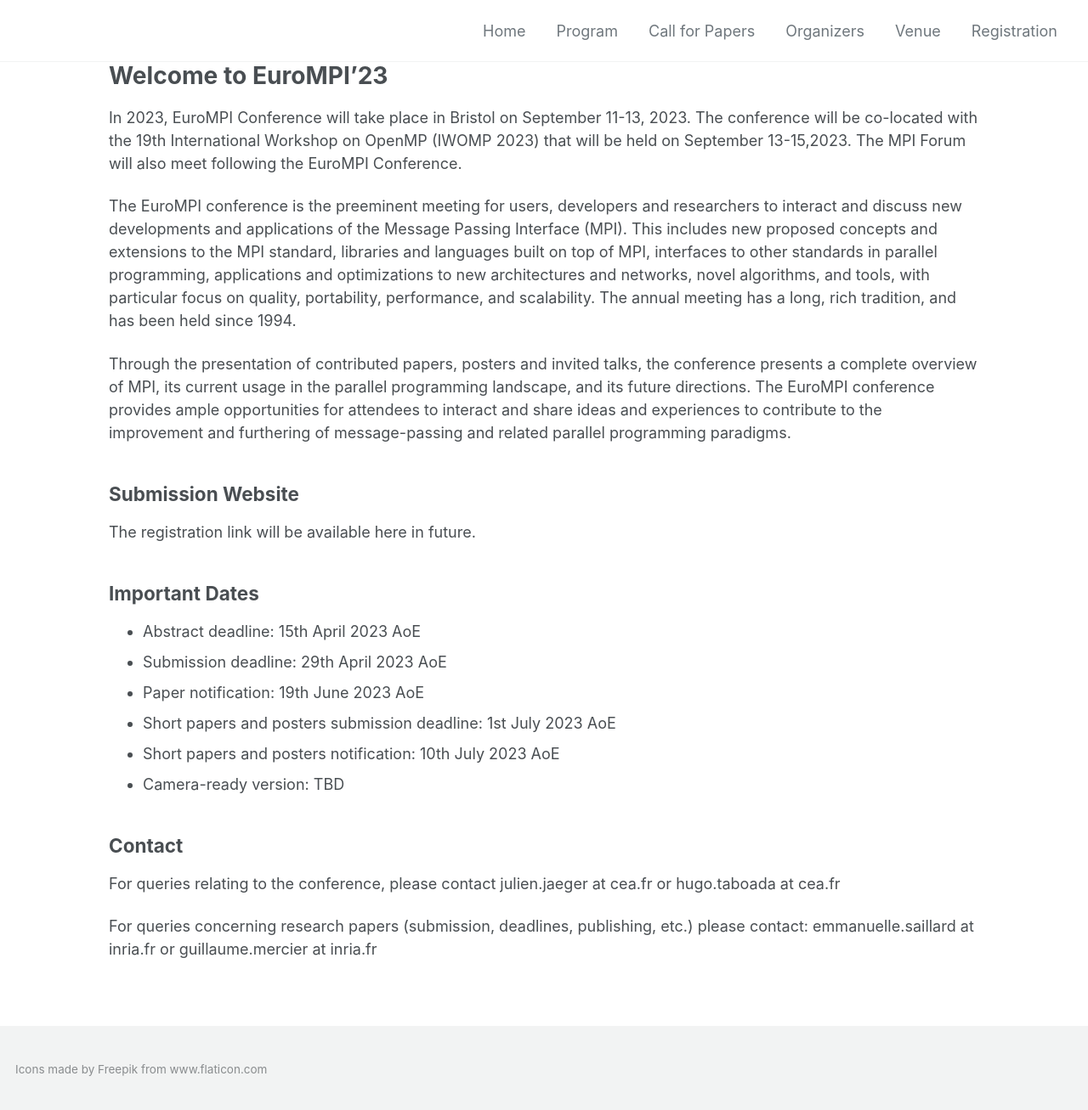
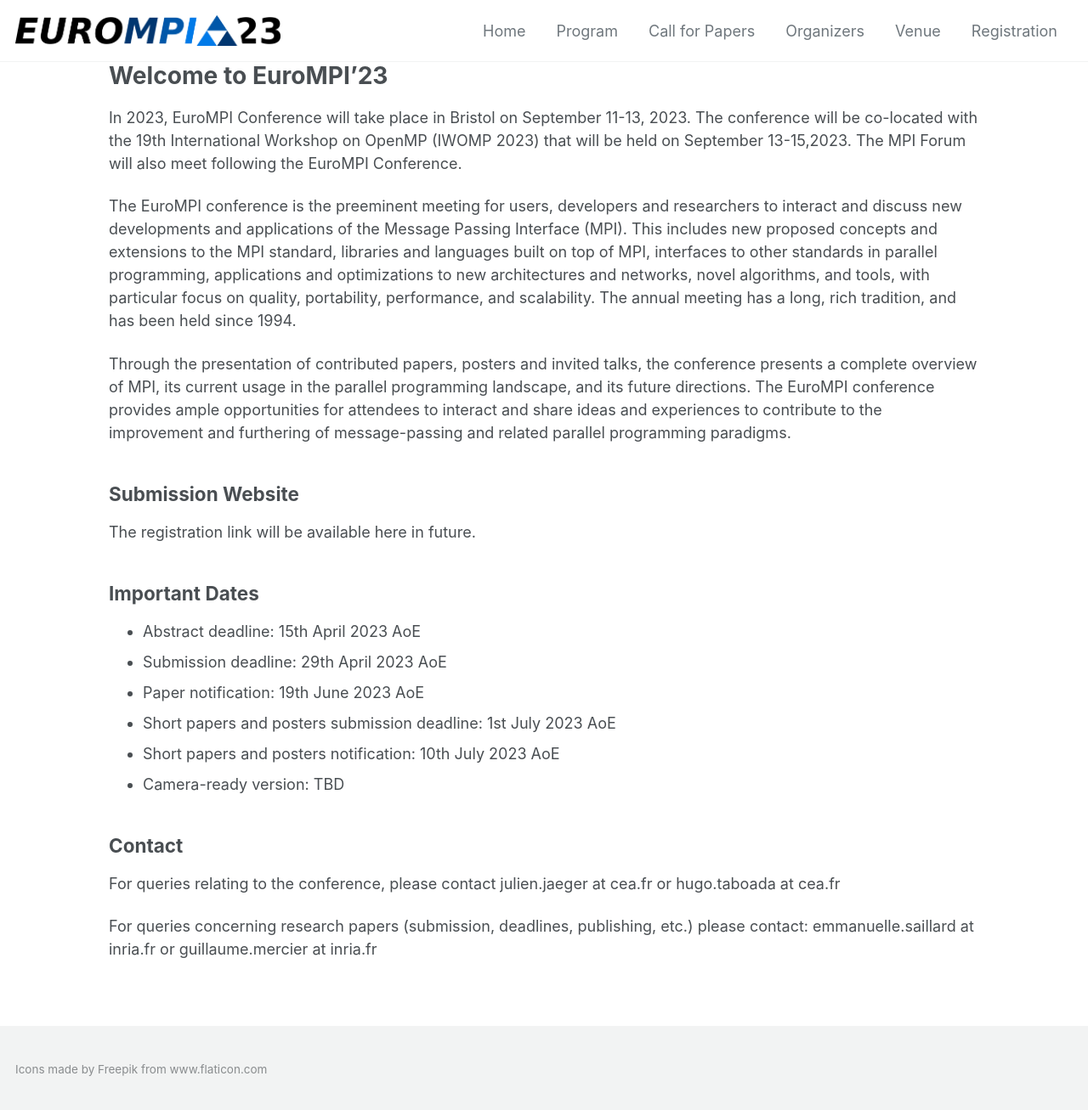
Before and after one commit to eurompi23/eurompi23.github.io, a Jekyll site: the page built from index.md, in a window 1280 px wide. Shown: the whole page at 85% size. Built offline with Jekyll 4.4.1, drawn with Linux system fonts in a browser that asks for light colours; cached includes are drawn as plain includes; nearby versions of some CDN libraries.

Commit message:
Adding ref to logo in _config.yml

```diff
--- a/_config.yml
+++ b/_config.yml
@@ -25,7 +25,7 @@ url                      : "https://eurompi23.github.io"
 baseurl                  : # "/_pages/2020/index"
 repository               : "eurompi23/eurompi23.github.io"
 teaser                   : # path of fallback teaser image, e.g. "/assets/images/500x300.png"
-logo                     : # "/assets/logo.png"
+logo                     : "/assets/logo_no_frame.png"
 masthead_title           : " "
 # breadcrumbs            : false # true, false (default)
 words_per_minute         : 200
```
